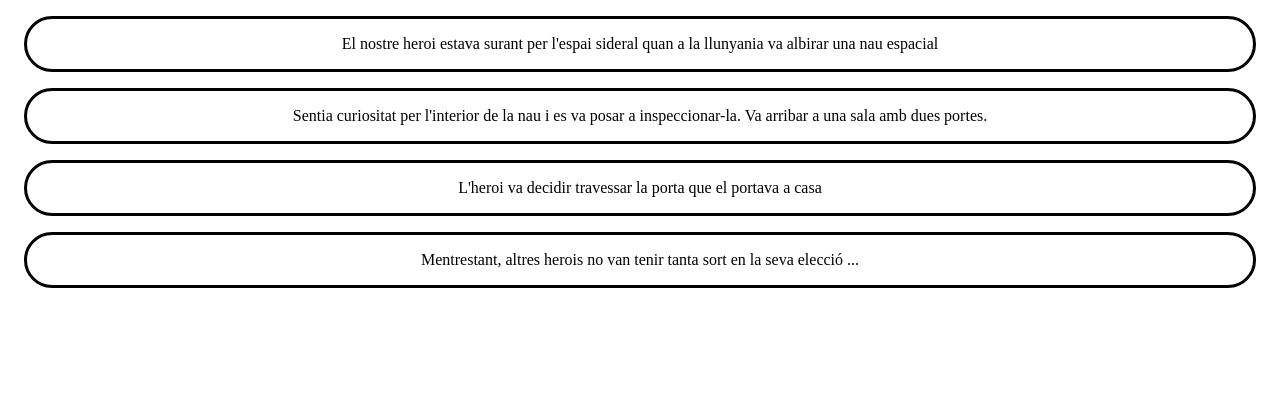
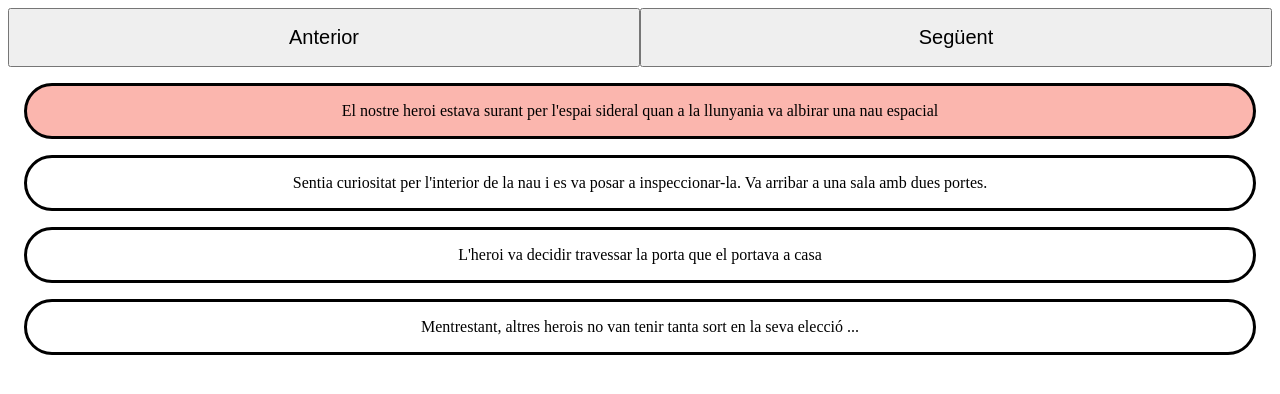
Before and after one commit to epanareda/Sprint-6, a Vue app: page / in a window 1280 px wide. Shown: the top 394 px of the page. Built offline with nearby package versions, Linux system fonts and the light colour scheme.

Commit message:
exercici 4 (Nivell 1)

```diff
--- /dev/null
+++ b/src/components/Botons.vue
@@ -0,0 +1,25 @@
+<template>
+    <div>
+        <button @click="this.$emit('decrease')">
+            Anterior
+        </button>
+        <button @click="this.$emit('increase')">
+            Següent
+        </button>
+    </div>
+</template>
+
+<script>
+export default {
+    name: "Botons",
+
+}
+</script>
+
+<style>
+    button {
+        width: 50%;
+        padding: 1rem 0;
+        font-size: 1.25rem;
+    }
+</style>
--- a/src/components/Escena.vue
+++ b/src/components/Escena.vue
@@ -1,6 +1,6 @@
 <template>
     <div>
-        <p v-for="(item, index) in items" :key="index">
+        <p v-for="(item, index) in items" :key="index" :class="{active: index===objItems[sentence]}">
             {{ item }}
         </p>
     </div>
@@ -9,11 +9,17 @@
 <script>
 export default {
     name: "Escena",
-    props: ["items"]
+    props: ["items", "sentence"],
+    data() {
+        return {
+            // Becasue I used a json file and not an array, I must define an array with the index of the object to evaluate the "currentSentence" and add the class "active".
+            objItems: Object.keys(this.items)
+        }
+    }
 };
 </script>
 
-<style scoped>
+<style>
     p {
         padding: 1rem 0;
         margin: 1rem;
@@ -23,4 +29,8 @@ export default {
         border: 3px solid black;
         border-radius: 500px;
     }
+
+    .active {
+        background-color: rgb(251, 182, 174);
+    }
 </style>
--- a/src/components/Home.vue
+++ b/src/components/Home.vue
@@ -1,11 +1,14 @@
 <template>
     <div>
-        <Escena :items="sentences"/>
+        <Botons @decrease="previousScene" @increase="nextScene"/>
+        <Escena :items="sentences" :sentence="currentSentence"/>
+        <!-- {{currentSentence}} -->
     </div>
 </template>
 
 <script>
 import Escena from './Escena.vue';
+import Botons from './Botons.vue';
 import data from "./../assets/json/data.json";
 
 // console.log(data);
@@ -13,16 +16,27 @@ import data from "./../assets/json/data.json";
 export default {
     name: "Home",
     components: {
-        Escena
+        Escena,
+        Botons
     },
     data() {
         return {
-            sentences: data
+            sentences: data,
+            currentSentence: 0
+        }
+    },
+    methods: {
+        previousScene() {
+            this.currentSentence === 0 ? this.currentSentence : this.currentSentence--;
+        },
+
+        nextScene() {
+            this.currentSentence === 3 ? this.currentSentence : this.currentSentence++;
         }
     }
 };
 </script>
 
-<style scoped>
+<style>
 
 </style>
```
